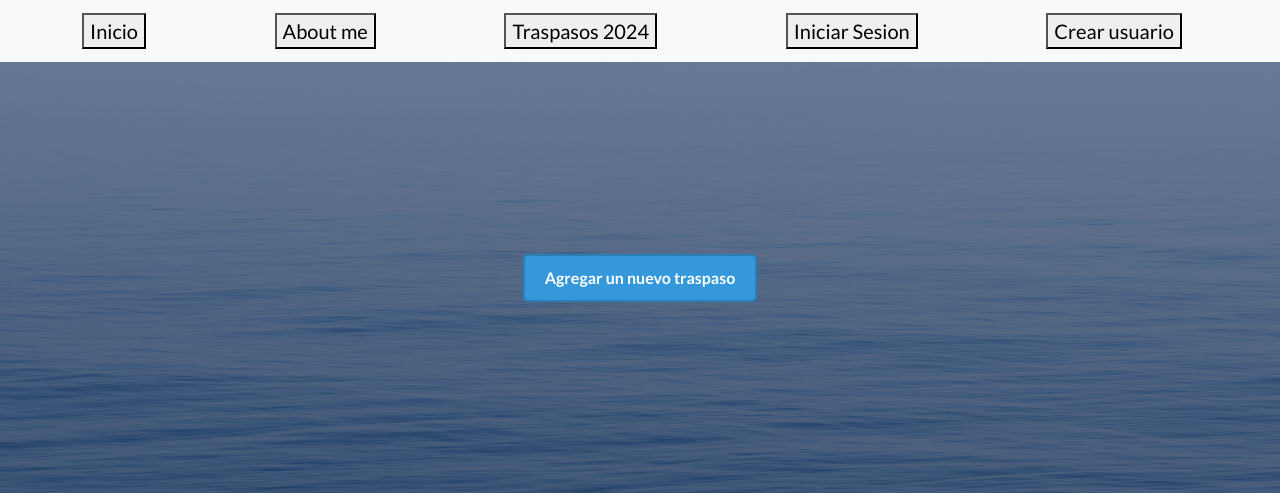
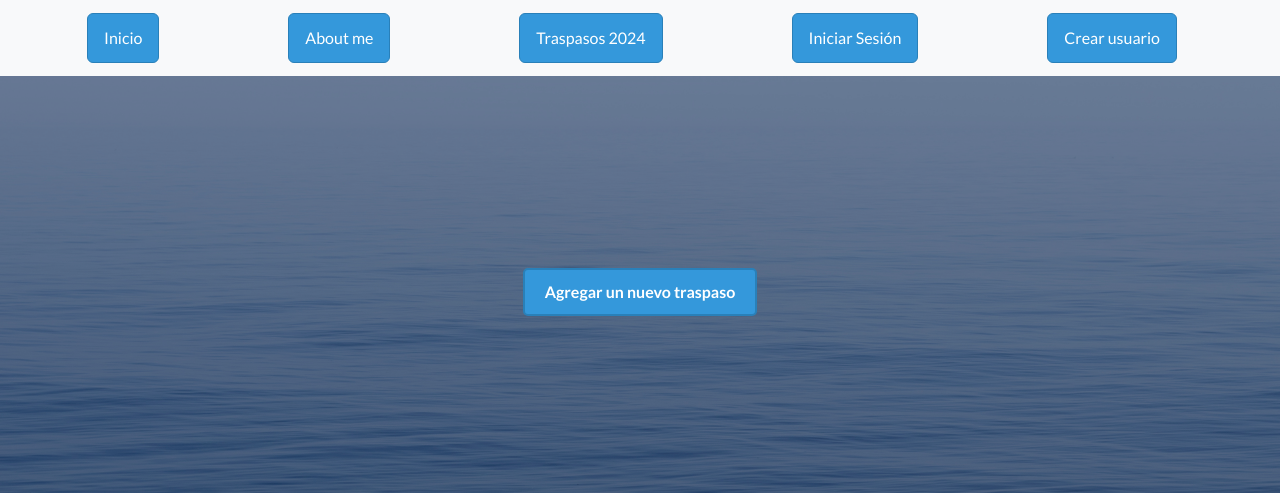
Before and after one commit to BBerasain/TPFINAL-CODERHOUSE, a Django app: page /index/ in a window 1280 px wide. Shown: the top 493 px of the page. Run offline with Django 5.2, Linux system fonts and the light colour scheme; some libraries are stand-ins or nearby versions.

Commit message:
Update padre.html

```diff
--- a/FINALCODER/PROYECTOF/miapp/Templates/padre.html
+++ b/FINALCODER/PROYECTOF/miapp/Templates/padre.html
@@ -1,46 +1,63 @@
 <!DOCTYPE html>
 <html lang="en">
 <head>
-        {% load static  %}
+    {% load static %}
     <meta charset="utf-8" />
     <meta name="viewport" content="width=device-width, initial-scale=1, shrink-to-fit=no" />
     <meta name="description" content="" />
     <meta name="author" content="" />
     <title>Landing Page - Start Bootstrap Theme</title>
     <!-- Favicon-->
-        <link rel="icon" type="image/x-icon" href="assets/favicon.ico" />
+    <link rel="icon" type="image/x-icon" href="{% static 'assets/favicon.ico' %}" />
     <!-- Bootstrap icons-->
     <link href="https://cdn.jsdelivr.net/npm/bootstrap-icons@1.5.0/font/bootstrap-icons.css" rel="stylesheet" type="text/css" />
     <!-- Google fonts-->
     <link href="https://fonts.googleapis.com/css?family=Lato:300,400,700,300italic,400italic,700italic" rel="stylesheet" type="text/css" />
     <!-- Core theme CSS (includes Bootstrap)-->
     <link href="{% static 'css/styles.css' %}" rel="stylesheet" />
+    <!-- Estilos personalizados -->
+    <style>
+        /* Estilos para los botones */
+        .navbar-brand button {
+            background-color: #3498db; /* Color de fondo del botón */
+            color: #ffffff; /* Color del texto del botón */
+            border: 1px solid #2980b9; /* Color del borde del botón */
+            margin: 0 5px; /* Margen entre botones */
+        }
+
+        .navbar-brand button:hover {
+            background-color: #2980b9; /* Cambio de color al pasar el mouse sobre el botón */
+        }
+
+        /* Estilos para el texto de bienvenida */
+        .navbar-form a {
+            color: #555; /* Color del texto */
+            margin-right: 10px; /* Margen derecho */
+            font-weight: bold; /* Negrita */
+        }
+    </style>
 </head>
 <body>
     <!-- Navigation-->
     <nav class="navbar navbar-light bg-light static-top">
         <div class="container">
-                <a class="navbar-brand" href="{% url "inicio" %}"><button>Inicio</button></a>
-                <a class="navbar-brand" href="{% url "about_me" %}"><button>About me</button></a>
-                <a class="navbar-brand" href="{% url "LeerTraspasos" %}"><button>Traspasos 2024</button></a>
+            <a class="navbar-brand" href="{% url "inicio" %}"><button class="btn btn-primary">Inicio</button></a>
+            <a class="navbar-brand" href="{% url "about_me" %}"><button class="btn btn-primary">About me</button></a>
+            <a class="navbar-brand" href="{% url "LeerTraspasos" %}"><button class="btn btn-primary">Traspasos 2024</button></a>
 
             {% if request.user.is_authenticated %}
             <form method="post" action="{% url "logout" %}">
-                    {%csrf_token%}
+            {% csrf_token %}
+            <span class="navbar-text" style="font-size: 18px; font-weight: bold; color: #3498db;">Bienvenido, {{ user }}</span>
+            <button type="submit" class="btn btn-danger">Cerrar Sesión</button>
+            </form>
 
-                    <a> Bienvenido, {{user}}</a>
-
-                    <button type="submit">Cerrar Sesion</button>
-
-
-                </form>
             {% else %}
-                <a class="navbar-brand" href="{% url "login" %}"><button>Iniciar Sesion</button></a>
-                <a class="navbar-brand" href="{% url "registro" %}"><button>Crear usuario</button></a>
-
+            <a class="navbar-brand" href="{% url "login" %}"><button class="btn btn-primary">Iniciar Sesión</button></a>
+            <a class="navbar-brand" href="{% url "registro" %}"><button class="btn btn-primary">Crear usuario</button></a>
             {% endif %}
-
         </div>
+    </nav>
         </nav>
         <!-- Masthead-->
         <header class="masthead">
```
Lines whose indentation alone changed are shown as unchanged.
